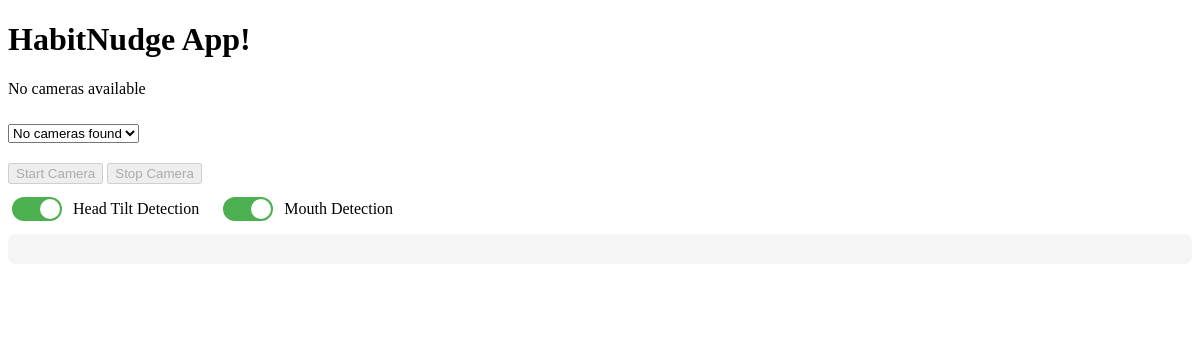
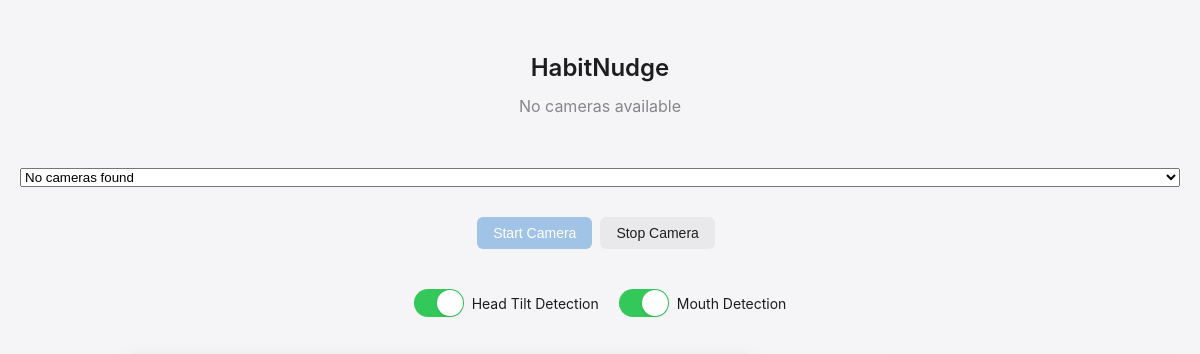
Before and after one commit to takumihara/habit_nudge, an Electron app: page index.html in a window 1200 px wide. Drawn offline with Linux system fonts and the light colour scheme.

Commit message:
Refactor UI

```diff
--- a/index.html
+++ b/index.html
@@ -11,16 +11,78 @@
   <script
     src="https://cdn.jsdelivr.net/npm/@tensorflow-models/face-landmarks-detection@1.0.5/dist/face-landmarks-detection.js"></script>
   <style>
+    :root {
+      --mac-accent: #0071e3;
+      --mac-bg: #f5f5f7;
+      --mac-text: #1d1d1f;
+      --mac-secondary-text: #86868b;
+      --mac-border: #d2d2d7;
+      --mac-success: #34c759;
+      --mac-warning: #ff9500;
+      --mac-danger: #ff3b30;
+    }
+
+    * {
+      margin: 0;
+      padding: 0;
+      box-sizing: border-box;
+    }
+
+    html,
+    body {
+      font-family: -apple-system, BlinkMacSystemFont, "SF Pro Text", "SF Pro Icons", "Helvetica Neue", Helvetica, Arial, sans-serif;
+      background-color: var(--mac-bg);
+      color: var(--mac-text);
+      line-height: 1.5;
+      -webkit-font-smoothing: antialiased;
+      -moz-osx-font-smoothing: grayscale;
+      height: 100%;
+      user-select: none;
+      /* Prevent text selection like native Mac apps */
+    }
+
+    .container {
+      max-width: 1200px;
+      margin: 0 auto;
+      padding: 20px;
+      display: flex;
+      flex-direction: column;
+      height: 100%;
+    }
+
+    header {
+      padding-top: 30px;
+      /* Space for the traffic lights */
+      text-align: center;
+      margin-bottom: 20px;
+    }
+
+    h1 {
+      font-size: 24px;
+      font-weight: 600;
+      margin-bottom: 8px;
+    }
+
+    p {
+      color: var(--mac-secondary-text);
+      margin-bottom: 20px;
+    }
+
     .video-container {
       position: relative;
       width: 640px;
       height: 480px;
+      margin: 0 auto;
+      border-radius: 12px;
+      overflow: hidden;
+      box-shadow: 0 4px 20px rgba(0, 0, 0, 0.1);
     }
 
     #video {
       position: absolute;
       top: 0;
       left: 0;
+      border-radius: 12px;
     }
 
     #output {
@@ -28,13 +90,59 @@
       top: 0;
       left: 0;
       z-index: 1;
+      border-radius: 12px;
+    }
+
+    /* Button styles */
+    .button {
+      font-size: 14px;
+      font-weight: 500;
+      background-color: var(--mac-accent);
+      color: white;
+      border: none;
+      border-radius: 6px;
+      padding: 8px 16px;
+      cursor: pointer;
+      transition: all 0.2s;
+      margin-right: 8px;
+    }
+
+    .button:hover {
+      background-color: #0077ED;
+    }
+
+    .button:active {
+      transform: scale(0.97);
+      background-color: #0068D1;
+    }
+
+    .button:disabled {
+      background-color: #A1C4E6;
+      cursor: not-allowed;
+    }
+
+    .button.secondary {
+      background-color: #E9E9EB;
+      color: var(--mac-text);
+    }
+
+    .button.secondary:hover {
+      background-color: #DEDEE0;
+    }
+
+    /* Camera controls */
+    .camera-controls {
+      display: flex;
+      justify-content: center;
+      margin: 20px 0;
     }
 
     /* Toggle switch styles */
     .toggle-container {
-      margin: 10px 0;
       display: flex;
+      justify-content: center;
       gap: 20px;
+      margin: 20px 0;
     }
 
     .toggle-switch {
@@ -46,70 +154,97 @@
     .toggle-switch input[type="checkbox"] {
       appearance: none;
       width: 50px;
-      height: 24px;
-      background-color: #ccc;
-      border-radius: 12px;
+      height: 28px;
+      background-color: var(--mac-border);
+      border-radius: 28px;
       position: relative;
       cursor: pointer;
       transition: background-color 0.3s;
     }
 
     .toggle-switch input[type="checkbox"]:checked {
-      background-color: #4CAF50;
+      background-color: var(--mac-success);
     }
 
     .toggle-switch input[type="checkbox"]::before {
       content: '';
       position: absolute;
-      width: 20px;
-      height: 20px;
+      width: 26px;
+      height: 26px;
       border-radius: 50%;
       background-color: white;
-      top: 2px;
-      left: 2px;
+      top: 1px;
+      left: 1px;
       transition: transform 0.3s;
+      box-shadow: 0 1px 3px rgba(0, 0, 0, 0.1);
     }
 
     .toggle-switch input[type="checkbox"]:checked::before {
-      transform: translateX(26px);
+      transform: translateX(22px);
+    }
+
+    .toggle-switch span {
+      font-size: 14px;
+      color: var(--mac-text);
     }
 
     /* Info text styles */
     #tilt-info {
-      margin: 20px 0;
+      margin: 0;
       padding: 15px;
-      background-color: #f5f5f5;
-      border-radius: 8px;
-      font-family: monospace;
+      background-color: white;
+      border-radius: 12px;
+      font-family: -apple-system, BlinkMacSystemFont, "SF Mono", "Courier New", monospace;
       white-space: pre-line;
       line-height: 1.5;
-      font-size: 16px;
+      font-size: 14px;
+      flex: 1;
+      min-width: 250px;
+      max-width: 300px;
+      height: 480px;
+      overflow-y: auto;
+      box-shadow: 0 2px 8px rgba(0, 0, 0, 0.06);
     }
 
     .alert-text {
-      color: #ff4444;
-      font-weight: bold;
+      color: var(--mac-danger);
+      font-weight: 600;
     }
 
     .status-value {
-      color: #2196F3;
-      font-weight: bold;
+      color: var(--mac-accent);
+      font-weight: 600;
     }
 
     .threshold-value {
-      color: #4CAF50;
-      font-weight: bold;
+      color: var(--mac-success);
+      font-weight: 600;
+    }
+
+    /* Video and info container */
+    .detection-container {
+      display: flex;
+      flex-direction: row;
+      justify-content: center;
+      gap: 20px;
+      margin: 20px auto;
+      width: 100%;
     }
   </style>
 </head>
 
 <body>
-  <h1>HabitNudge App!</h1>
-  <p id="info"></p>
-  <div class="camera-controls" style="margin: 10px 0;">
-    <button id="start-camera">Start Camera</button>
-    <button id="stop-camera" disabled>Stop Camera</button>
+  <div class="container">
+    <header>
+      <h1>HabitNudge</h1>
+      <p id="info">Monitor and improve your posture habits</p>
+    </header>
+
+    <div class="camera-controls">
+      <button id="start-camera" class="button">Start Camera</button>
+      <button id="stop-camera" class="button secondary" disabled>Stop Camera</button>
     </div>
+
     <div class="toggle-container">
       <label class="toggle-switch">
         <input type="checkbox" id="tilt-detection" checked>
@@ -120,10 +255,14 @@
         <span>Mouth Detection</span>
       </label>
     </div>
-  <div id="tilt-info" style="margin: 10px 0; font-size: 18px; font-weight: bold;"></div>
+
+    <div class="detection-container">
       <div class="video-container">
         <video id="video" width="640" height="480" autoplay></video>
         <canvas id="output" width="640" height="480"></canvas>
+      </div>
+      <div id="tilt-info"></div>
+    </div>
   </div>
 </body>
 <script src="./renderer.js"></script>
```
Also changed, not shown: main.js (+10 -0 lines). Lines whose indentation alone changed are shown as unchanged.
